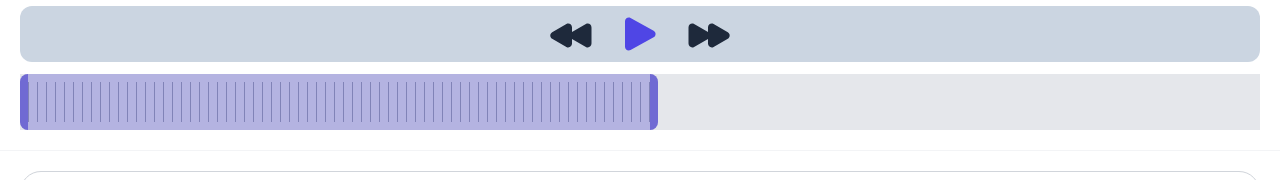
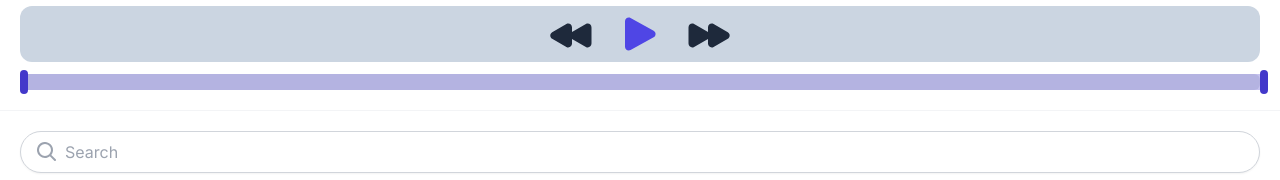
Before and after one commit to YunhwanJeong/supademo-youtube-dashboard, a Next.js app: page / in a window 1280 px wide. Shown: the part 391-571 px from the top of the page. Built offline with nearby package versions, Linux system fonts and the light colour scheme.

Commit message:
feat: add trimmer basic features

```diff
--- a/app/components/VideoPlayer.tsx
+++ b/app/components/VideoPlayer.tsx
@@ -8,26 +8,21 @@ declare global {
 
 import { VideoItemType } from "@/app/types/videoTypes";
 import { useCallback, useEffect, useRef, useState } from "react";
+import { debounce } from "../utils";
 
 interface Props {
   selectedVideo: VideoItemType;
 }
 
 export default function VideoPlayer({ selectedVideo }: Props) {
-  const dividerWidth = 1;
-  const spacing = 8;
-  const dividerCount = 70;
-  const dividerPadding = 8;
-
   const playerRef = useRef<HTMLDivElement | null>(null);
   const [player, setPlayer] = useState<YT.Player | null>(null);
   const [isPlaying, setIsPlaying] = useState(false);
-  const [start] = useState(0);
-
-  const selectionWidth =
-    dividerCount * dividerWidth +
-    (dividerCount - 1) * spacing +
-    dividerPadding * 2;
+  const [startTrim, setStartTrim] = useState(0);
+  const [endTrim, setEndTrim] = useState(100); // Percentage of the total video length
+  const [duration, setDuration] = useState(0);
+  const trimContainerRef = useRef<HTMLDivElement | null>(null);
+  const [containerWidth, setContainerWidth] = useState(0);
 
   const initializePlayer = useCallback(() => {
     if (playerRef.current === null || !selectedVideo?.id.videoId) return;
@@ -46,12 +41,52 @@ export default function VideoPlayer({ selectedVideo }: Props) {
           disablekb: 1,
         },
         events: {
-          onReady: () => setIsPlaying(false),
+          onReady: (event: YT.PlayerEvent) => {
+            setIsPlaying(false);
+            setDuration(event.target.getDuration());
+          },
           onStateChange: handlePlayerStateChange,
         },
       })
     );
   }, [selectedVideo.id.videoId]);
+
+  // Create a debounced save function using the custom debounce utility
+  const debouncedSaveTrimToStorage = useCallback(
+    debounce(() => {
+      localStorage.setItem(
+        `trim_${selectedVideo.id.videoId}`,
+        JSON.stringify({ startTrim, endTrim })
+      );
+    }), // Adjust delay as needed
+    [selectedVideo.id.videoId, startTrim, endTrim]
+  );
+
+  // Load trim data from localStorage for the specific video
+  useEffect(() => {
+    const loadTrimFromStorage = () => {
+      const storedTrim = localStorage.getItem(
+        `trim_${selectedVideo.id.videoId}`
+      );
+      if (storedTrim) {
+        const { startTrim, endTrim } = JSON.parse(storedTrim);
+        setStartTrim(startTrim);
+        setEndTrim(endTrim);
+      } else {
+        // Default values if no saved trim data exists for this video
+        setStartTrim(0);
+        setEndTrim(100);
+      }
+    };
+
+    loadTrimFromStorage();
+  }, [selectedVideo.id.videoId]);
+
+  useEffect(() => {
+    debouncedSaveTrimToStorage();
+    // Clean up debounce on unmount
+    return () => debouncedSaveTrimToStorage.cancel();
+  }, [startTrim, endTrim, debouncedSaveTrimToStorage]);
 
   useEffect(() => {
     if (window.YT) {
@@ -70,6 +105,36 @@ export default function VideoPlayer({ selectedVideo }: Props) {
     };
   }, [initializePlayer]);
 
+  useEffect(() => {
+    if (
+      player &&
+      isPlaying &&
+      player.getCurrentTime() >= (endTrim * duration) / 100
+    ) {
+      player.pauseVideo();
+      setIsPlaying(false);
+    }
+  }, [endTrim, isPlaying, player, duration]);
+
+  useEffect(() => {
+    if (trimContainerRef.current) {
+      console.log(
+        "trimContainerRef.current.getBoundingClientRect().width: ",
+        trimContainerRef.current.getBoundingClientRect().width
+      );
+      setContainerWidth(trimContainerRef.current.getBoundingClientRect().width);
+    }
+    const handleResize = () => {
+      if (trimContainerRef.current) {
+        setContainerWidth(
+          trimContainerRef.current.getBoundingClientRect().width
+        );
+      }
+    };
+    window.addEventListener("resize", handleResize);
+    return () => window.removeEventListener("resize", handleResize);
+  }, [trimContainerRef]);
+
   const handlePlayerStateChange = (event: YT.OnStateChangeEvent) => {
     const { YT } = window;
     if (event.data === YT.PlayerState.PLAYING) {
@@ -87,8 +152,50 @@ export default function VideoPlayer({ selectedVideo }: Props) {
     if (isPlaying) {
       player.pauseVideo();
     } else {
+      player.seekTo((startTrim * duration) / 100, true);
       player.playVideo();
     }
+  };
+
+  const handleDragStart = (
+    e: React.MouseEvent | React.TouchEvent,
+    isStart: boolean
+  ) => {
+    const parentRect = trimContainerRef.current?.getBoundingClientRect();
+
+    if (!parentRect) return;
+
+    // Function to calculate position based on mouse or touch event
+    const calculatePosition = (event: MouseEvent | TouchEvent) => {
+      const clientX =
+        event instanceof MouseEvent ? event.clientX : event.touches[0].clientX;
+      const position =
+        Math.min(
+          Math.max(0, (clientX - parentRect.left) / parentRect.width),
+          1
+        ) * 100;
+
+      if (isStart) {
+        setStartTrim(Math.min(position, endTrim - 1));
+      } else {
+        setEndTrim(Math.max(position, startTrim + 1));
+      }
+    };
+    // Event listeners for mouse and touch
+    const onMove = (event: MouseEvent | TouchEvent) => {
+      calculatePosition(event);
+    };
+    const onStop = () => {
+      document.removeEventListener("mousemove", onMove);
+      document.removeEventListener("mouseup", onStop);
+      document.removeEventListener("touchmove", onMove);
+      document.removeEventListener("touchend", onStop);
+    };
+
+    document.addEventListener("mousemove", onMove);
+    document.addEventListener("mouseup", onStop);
+    document.addEventListener("touchmove", onMove);
+    document.addEventListener("touchend", onStop);
   };
 
   return (
@@ -145,30 +252,37 @@ export default function VideoPlayer({ selectedVideo }: Props) {
         </div>
 
         <div
-          className="relative w-full flex bg-gray-200 overflow-x-auto"
-          style={{ padding: `${dividerPadding}px` }}
+          ref={trimContainerRef}
+          className="relative w-full bg-gray-200 h-4 rounded-md flex items-center"
         >
-          <div className="flex items-center" style={{ gap: `${spacing}px` }}>
-            {Array.from({ length: dividerCount }).map((_, index) => (
-              <div
-                key={index}
-                className="h-10 bg-gray-400"
-                style={{ width: `${dividerWidth}px` }}
-              ></div>
-            ))}
-          </div>
+          {/* Trimmed background */}
+          <div
+            className="h-full bg-indigo-700 bg-opacity-30 absolute"
+            style={{
+              transform: `translateX(${(startTrim / 100) * containerWidth}px)`,
+              width: `${((endTrim - startTrim) / 100) * containerWidth}px`,
+            }}
+          ></div>
 
+          {/* Start trim handle */}
           <div
-            className="absolute top-0 left-0 h-full bg-indigo-700 bg-opacity-30 rounded-lg flex"
+            className="h-6 w-2 bg-indigo-700 rounded-full cursor-pointer absolute"
             style={{
-              width: `${selectionWidth}px`,
-              transform: `translateX(${start * (dividerWidth + spacing)}px)`,
+              transform: `translateX(${(startTrim / 100) * containerWidth}px)`,
             }}
-          >
-            <div className="w-2 h-full bg-indigo-700 bg-opacity-60 cursor-pointer rounded-l-lg"></div>
+            onMouseDown={(e) => handleDragStart(e, true)}
+            onTouchStart={(e) => handleDragStart(e, true)}
+          ></div>
 
-            <div className="w-2 h-full bg-indigo-700 bg-opacity-60 cursor-pointer rounded-r-lg ml-auto"></div>
-          </div>
+          {/* End trim handle */}
+          <div
+            className="h-6 w-2 bg-indigo-700 rounded-full cursor-pointer absolute"
+            style={{
+              transform: `translateX(${(endTrim / 100) * containerWidth}px)`,
+            }}
+            onMouseDown={(e) => handleDragStart(e, false)}
+            onTouchStart={(e) => handleDragStart(e, false)}
+          ></div>
         </div>
       </div>
     </div>
--- a/app/utils/index.ts
+++ b/app/utils/index.ts
@@ -1,7 +1,18 @@
-export function debounce(func: (query: string) => void, delay: number = 300) {
+export function debounce<T extends (...args: unknown[]) => void>(
+  func: T,
+  delay: number = 300
+) {
   let timer: NodeJS.Timeout;
-  return function (...args: [string]) {
+
+  const debouncedFunction = function (...args: Parameters<T>) {
     clearTimeout(timer);
     timer = setTimeout(() => func(...args), delay);
   };
+
+  // Add a cancel method to clear the timer
+  debouncedFunction.cancel = () => {
+    clearTimeout(timer);
+  };
+
+  return debouncedFunction;
 }
```
